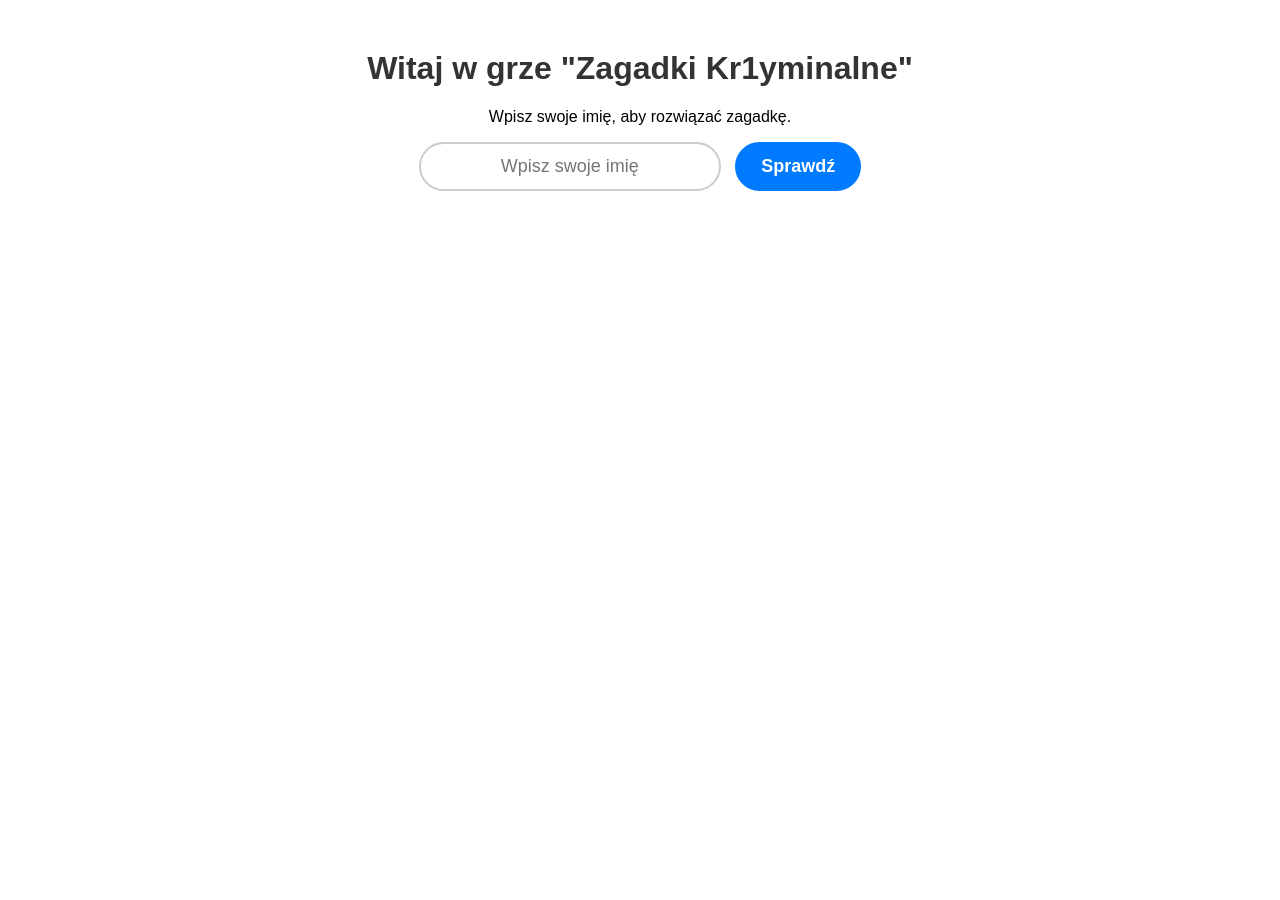
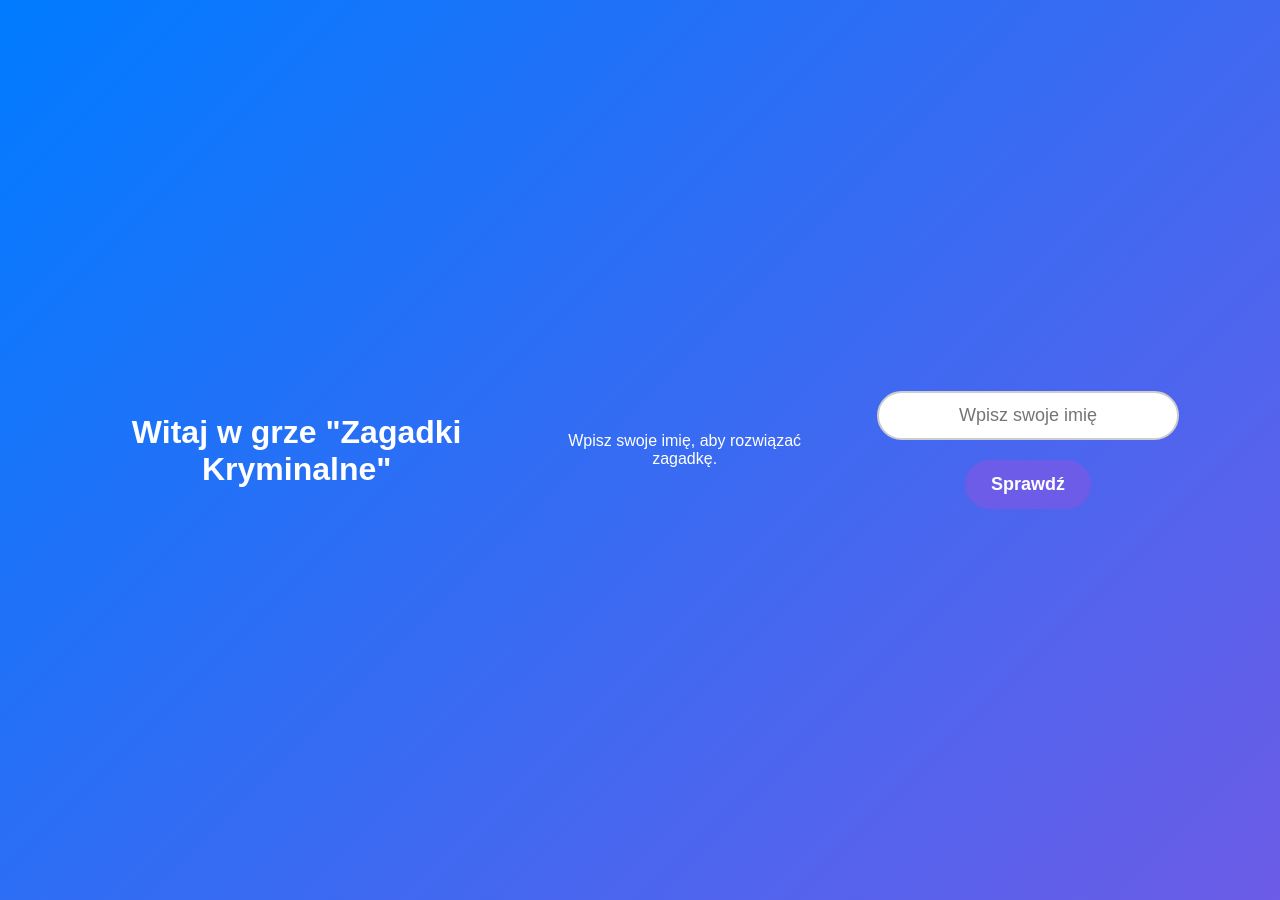
Before and after one commit to KamilciaHeheh/sreksuwa, a plain HTML site: page index.html in a window 1280 px wide. Before the commit the page ends 800 px from the top, so only its background shows below. Drawn offline with Linux system fonts and the light colour scheme.

Commit message:
Update index.html

```diff
--- a/index.html
+++ b/index.html
@@ -9,14 +9,21 @@
             font-family: Arial, sans-serif;
             text-align: center;
             margin: 50px;
+            background: linear-gradient(135deg, #007bff, #6c5ce7);
+            min-height: 100vh;
+            display: flex;
+            align-items: center;
+            justify-content: center;
         }
         h1 {
-            color: #333;
+            color: #fff;
+            margin-bottom: 20px;
         }
         /* Styl pola tekstowego */
         .input-wrapper {
             position: relative;
             display: inline-block;
+            margin-bottom: 20px;
         }
         input[type="text"] {
             padding: 12px 24px;
@@ -26,7 +33,6 @@
             text-align: center;
             transition: border-color 0.3s;
             width: 250px;
-            margin-right: 10px;
             background-color: #fff; /* Tło pola tekstowego */
         }
         /* Styl przycisku */
@@ -37,21 +43,21 @@
             text-decoration: none;
             text-align: center;
             color: #fff;
-            background-color: #007bff;
-            border: 2px solid #007bff;
+            background-color: #6c5ce7;
+            border: 2px solid #6c5ce7;
             border-radius: 30px; /* Zaokrąglenie kształtu */
             cursor: pointer;
             transition: background-color 0.3s, color 0.3s, border-color 0.3s;
         }
         button:hover {
-            background-color: #0056b3;
-            border-color: #0056b3;
+            background-color: #5b47d1;
+            border-color: #5b47d1;
         }
     </style>
 </head>
 <body>
-    <h1>Witaj w grze "Zagadki Kr1yminalne"</h1>
-    <p>Wpisz swoje imię, aby rozwiązać zagadkę.</p>
+    <h1>Witaj w grze "Zagadki Kryminalne"</h1>
+    <p style="color: #fff;">Wpisz swoje imię, aby rozwiązać zagadkę.</p>
     <form id="form">
         <div class="input-wrapper">
             <input type="text" id="name" name="name" placeholder="Wpisz swoje imię" required>
```
